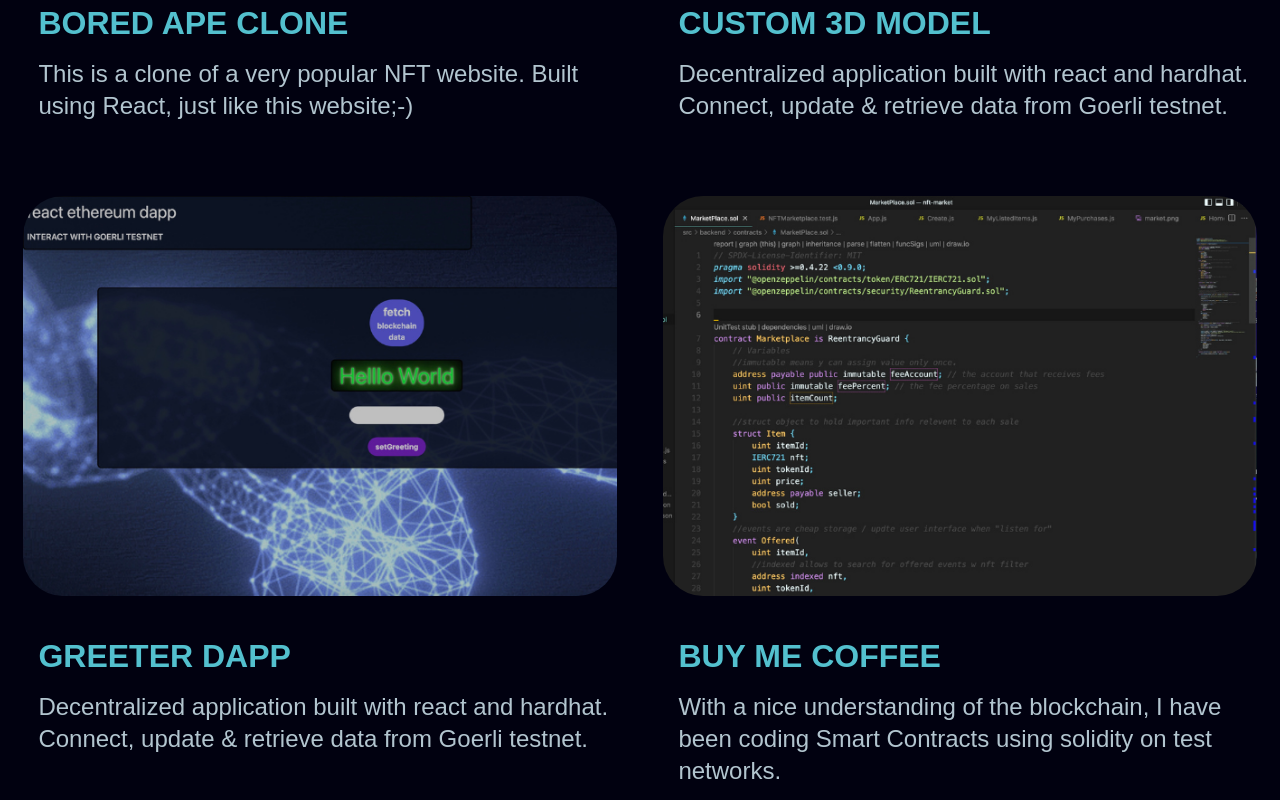
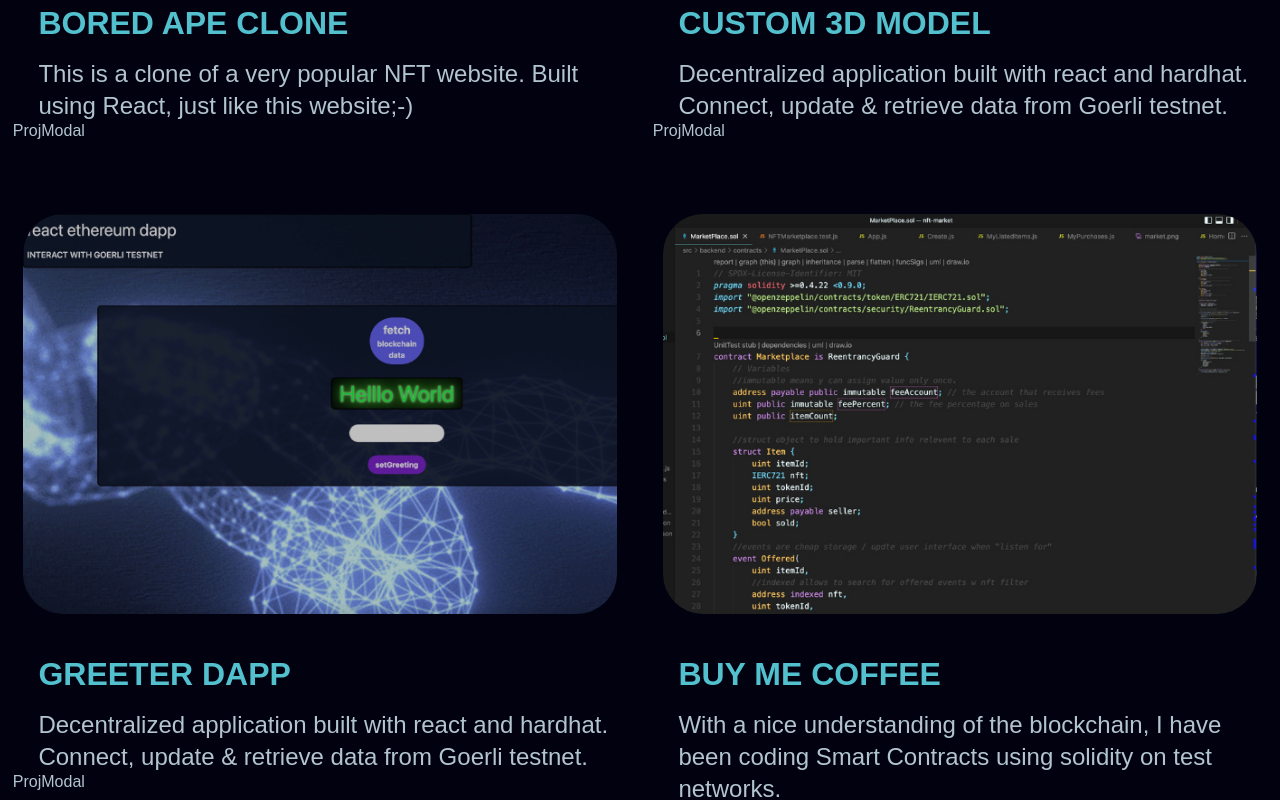
Before and after one commit to dhaedream/spring-22-portfolio, a React (Create React App) app: page / in a window 1280 px wide. Shown: the part 2780-3580 px from the top of the page. Built offline with nearby package versions, Linux system fonts and the light colour scheme.

Commit message:
it makes more sense to place the project modal component in the projContainer component vs the main app component

```diff
--- a/src/App.js
+++ b/src/App.js
@@ -7,12 +7,10 @@ import Features from "./components/features/Features";
 import Header from "./components/header/Header";
 import Intro from "./components/into/Intro";
 import Navbar from "./components/navbar/Navbar";
-import ProjModal from "./components/proj-modal/ProjModal";
 // import ProjectData from "./components/project/ProjectData";
 import Projects from "./containers/projects-container/ProjCont";
 
 function App() {
-  const [openModal, setOpenModal] = useState(false);
   return (
     <div className="App">
       <Navbar />
@@ -21,7 +19,6 @@ function App() {
       <Features />
       <Banner />
       <Projects />
-      <ProjModal open={openModal} />
       <Cloud />
       <Contact />
     </div>
--- a/src/components/project/Project.jsx
+++ b/src/components/project/Project.jsx
@@ -1,4 +1,9 @@
+import React, { useState } from "react";
+import ProjModal from "../proj-modal/ProjModal";
+
 const Project = (props) => {
+  const [openModal, setOpenModal] = useState(true);
+
   return (
     <div className="projects_single-container">
       <img className="projects_img" src={props.details.img} alt="boredApe" />
@@ -6,6 +11,7 @@ const Project = (props) => {
         <h3>{props.details.title}</h3>
         <p>{props.details.description}</p>
       </div>
+      <ProjModal open={openModal} />
     </div>
   );
 };
```
